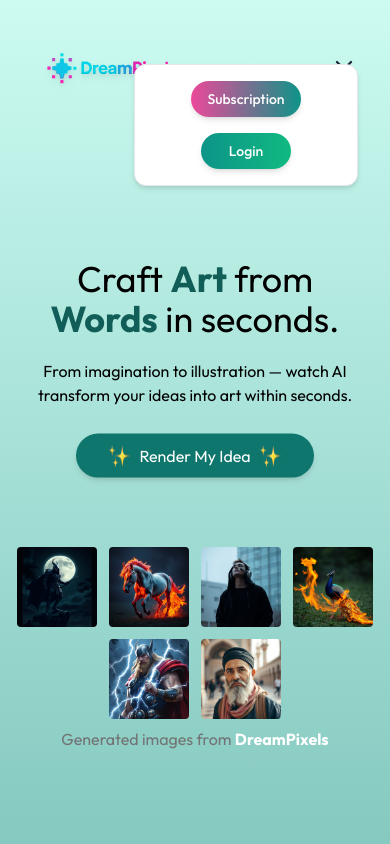
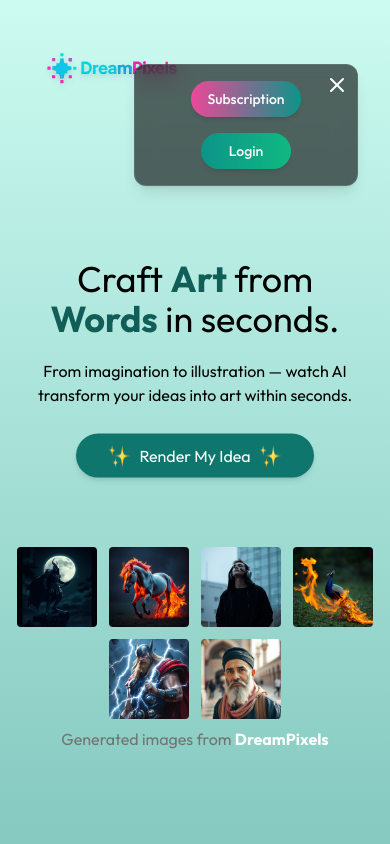
Before and after one commit to hamzah311/DreamPixels, a React (Vite) app in the folder client/: page / in a window 390 px wide. Both pictures are taken after a click on the element 344 px from the left and 69 px from the top of the page. Shown: the top 844 px of the page. Built offline with nearby package versions, Linux system fonts and the light colour scheme; no server answers.

Commit message:
Updated Navbar

```diff
--- a/client/src/components/Navbar.jsx
+++ b/client/src/components/Navbar.jsx
@@ -16,32 +16,36 @@ const Navbar = () => {
         <img
           src={assets.logo}
           alt="Logo"
-          // className="w-32 sm:w-40 lg:w-60 drop-shadow-md"
           className="w-40 sm:w-50 lg:w-60 drop-shadow-md"
-
         />
       </Link>
 
       {/* Hamburger Icon (mobile only) */}
       <div
-        className="sm:hidden cursor-pointer"
+        className="sm:hidden cursor-pointer z-50"
         onClick={() => setMenuOpen(!menuOpen)}
       >
-        {menuOpen ? (
-          <X className="w-7 h-7 text-gray-800" />
-        ) : (
-          <Menu className="w-7 h-7 text-gray-800" />
-        )}
+        {!menuOpen && <Menu className="w-7 h-7 text-gray-800" />}
       </div>
 
       {/* Right Side (desktop + mobile) */}
       <div
         className={`${
           menuOpen
-            ? "absolute top-16 right-4 bg-white border rounded-xl shadow-md p-4 flex flex-col gap-4 items-center z-50 w-56 sm:hidden"
+            ? "absolute top-16 right-4 bg-black/60 border border-white/10 rounded-xl shadow-lg p-4 flex flex-col gap-4 items-center z-40 w-56 sm:hidden backdrop-blur-md transition-all duration-300"
             : "hidden sm:flex items-center gap-3 sm:gap-5"
         }`}
       >
+        {/* ✖ Close Icon (placed inside the menu at top-right) */}
+        {menuOpen && (
+          <button
+            className="absolute top-2 right-2 text-white hover:text-gray-300 transition"
+            onClick={() => setMenuOpen(false)}
+          >
+            <X className="w-6 h-6" />
+          </button>
+        )}
+
         {user ? (
           <>
             {/* Credits Button */}
@@ -62,11 +66,11 @@ const Navbar = () => {
             <div
               className={`${
                 menuOpen
-                  ? "flex flex-col items-center gap-2" // mobile layout
-                  : "flex items-center gap-2" // desktop layout
+                  ? "flex flex-col items-center gap-2 text-white" // white text inside mobile menu
+                  : "flex items-center gap-2 text-gray-800" // normal text on desktop
               }`}
             >
-              <p className="text-gray-800 font-medium">Hi, {user.name}</p>
+              <p className="font-medium">Hi, {user.name}</p>
               <div className="relative group">
                 <img
                   src={assets.profile_icon}
```
